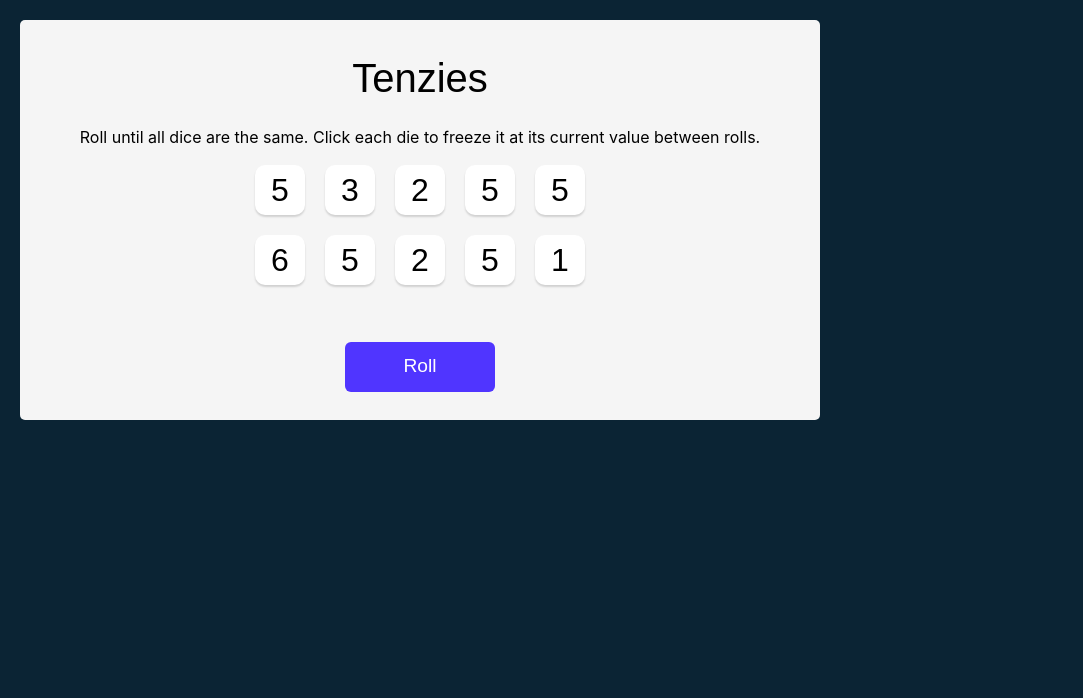
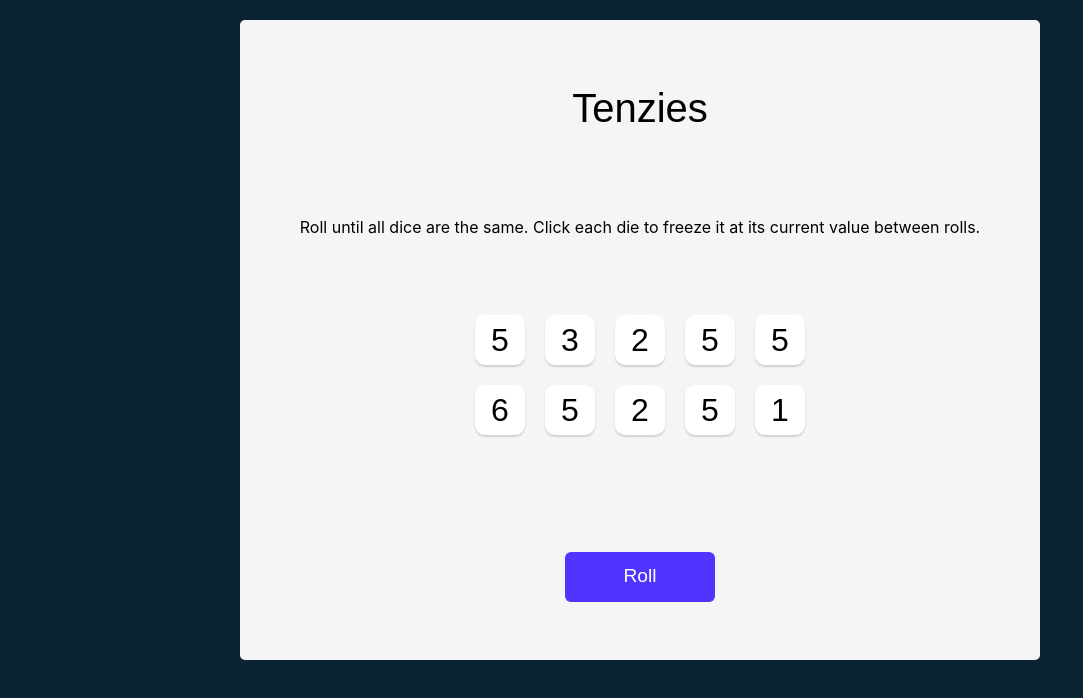
Before and after one commit to vukang/Tenzies, a React (Create React App) app: page / in a window 1280 px wide. Shown: the top 698 px of the page, without its empty margins (0-1083 px from the left). Built offline with nearby package versions, Linux system fonts and the light colour scheme.

Commit message:
centered layout, incr. height

```diff
--- a/src/index.css
+++ b/src/index.css
@@ -27,10 +27,13 @@ body {
 
 main {
   background-color: #f5f5f5;
-  height: 400px;
+  height: 80vh;
   max-width: 800px;
   border-radius: 5px;
   padding: 20px;
+
+  margin: auto;
+
   display: flex;
   flex-direction: column;
   justify-content: space-around;
```
